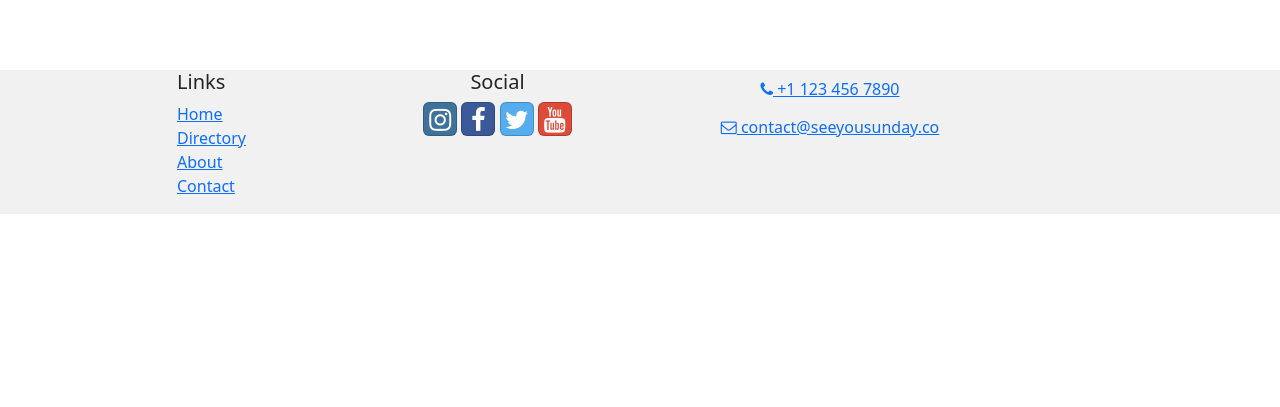
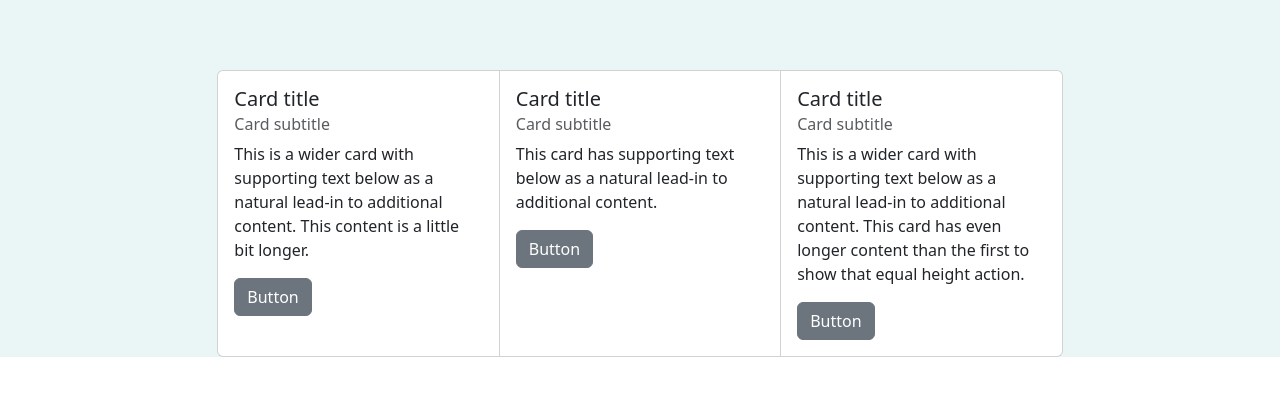
Before and after one commit to kinmer/SeeYouSunday_frontend, a React (Vite) app: page / in a window 1280 px wide. Shown: the part 480-887 px from the top of the page. Before the commit the page ends 800 px from the top, so only its background shows below. Built offline with nearby package versions, Linux system fonts and the light colour scheme; no server answers; a web font is replaced by a local one.

Commit message:
create topics

```diff
--- a/src/App.css
+++ b/src/App.css
@@ -15,10 +15,15 @@ body {
     height: 250px;
 }
 
-.center-carousel {
+.center-carousel,
+.center-topics {
     display: flex;
     justify-content: center;
-
+    margin: 100px;
+}
+ {
+    display: flex;
+    justify-content: center;
     margin: 100px;
 }
 
--- /dev/null
+++ b/src/components/Topics.jsx
@@ -0,0 +1,60 @@
+import {
+    CardGroup,
+    CardBody,
+    CardSubtitle,
+    CardText,
+    Card,
+    CardTitle,
+    Button,
+} from 'reactstrap';
+
+const Topics = () => {
+    return (
+        <CardGroup>
+            <Card>
+                <CardBody>
+                    <CardTitle tag="h5">Card title</CardTitle>
+                    <CardSubtitle className="mb-2 text-muted" tag="h6">
+                        Card subtitle
+                    </CardSubtitle>
+                    <CardText>
+                        This is a wider card with supporting text below as a
+                        natural lead-in to additional content. This content is a
+                        little bit longer.
+                    </CardText>
+                    <Button>Button</Button>
+                </CardBody>
+            </Card>
+            <Card>
+                <CardBody>
+                    <CardTitle tag="h5">Card title</CardTitle>
+                    <CardSubtitle className="mb-2 text-muted" tag="h6">
+                        Card subtitle
+                    </CardSubtitle>
+                    <CardText>
+                        This card has supporting text below as a natural lead-in
+                        to additional content.
+                    </CardText>
+                    <Button>Button</Button>
+                </CardBody>
+            </Card>
+            <Card>
+                <CardBody>
+                    <CardTitle tag="h5">Card title</CardTitle>
+                    <CardSubtitle className="mb-2 text-muted" tag="h6">
+                        Card subtitle
+                    </CardSubtitle>
+                    <CardText>
+                        This is a wider card with supporting text below as a
+                        natural lead-in to additional content. This card has
+                        even longer content than the first to show that equal
+                        height action.
+                    </CardText>
+                    <Button>Button</Button>
+                </CardBody>
+            </Card>
+        </CardGroup>
+    );
+};
+
+export default Topics;
--- a/src/pages/Home.jsx
+++ b/src/pages/Home.jsx
@@ -1,6 +1,7 @@
 import ClubCaraousel from '../features/clubs/ClubCarousel';
 import { Row, Col } from 'reactstrap';
 import Activity from '../assets/img/Activity.png';
+import Topics from '../components/Topics';
 
 const Home = () => {
     return (
@@ -33,6 +34,11 @@ const Home = () => {
                     <ClubCaraousel />
                 </Col>
             </Row>
+            <Row className="center-topics">
+                <Col md="8">
+                    <Topics />
+                </Col>
+            </Row>
         </>
     );
 };
```
